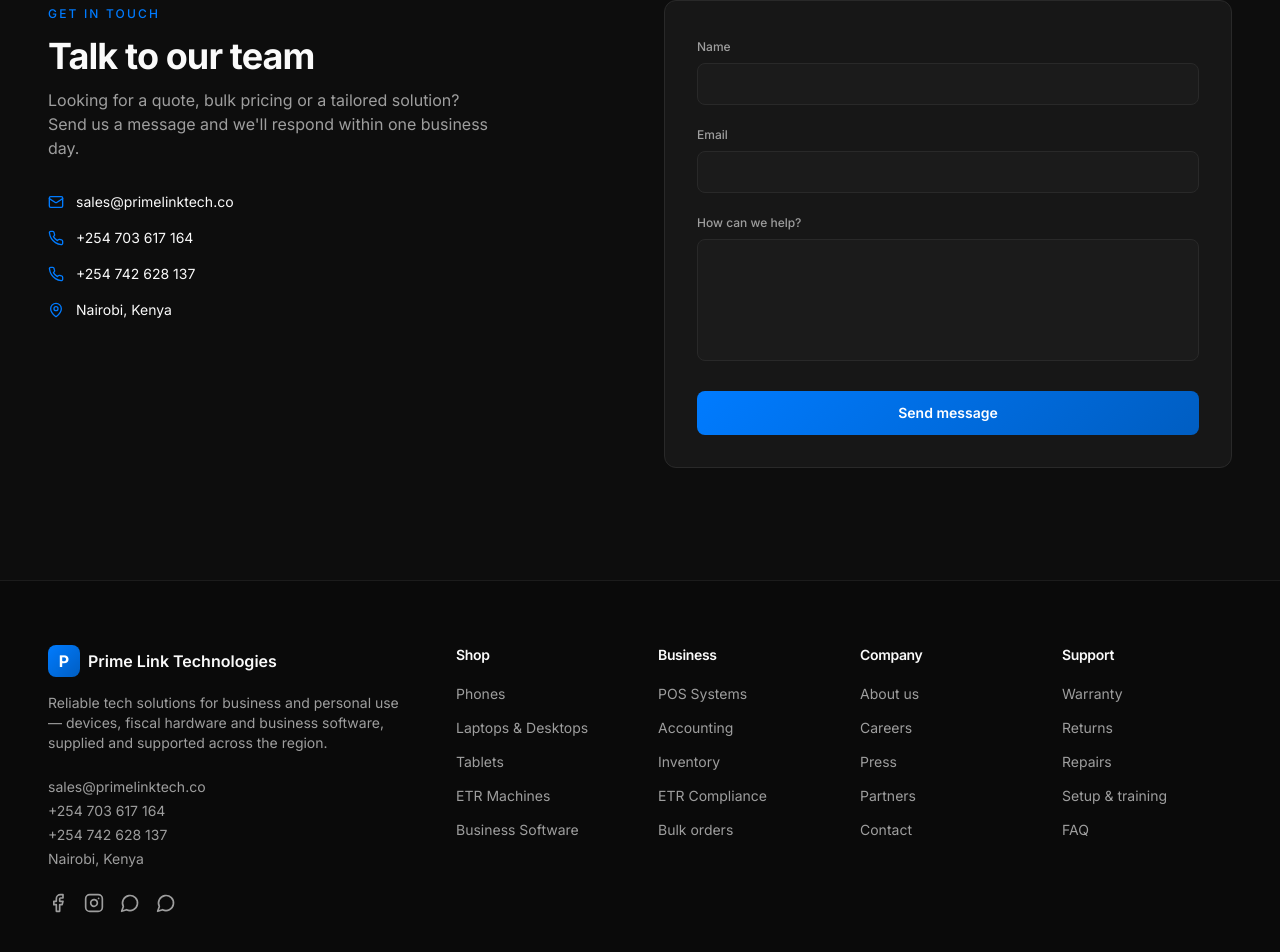
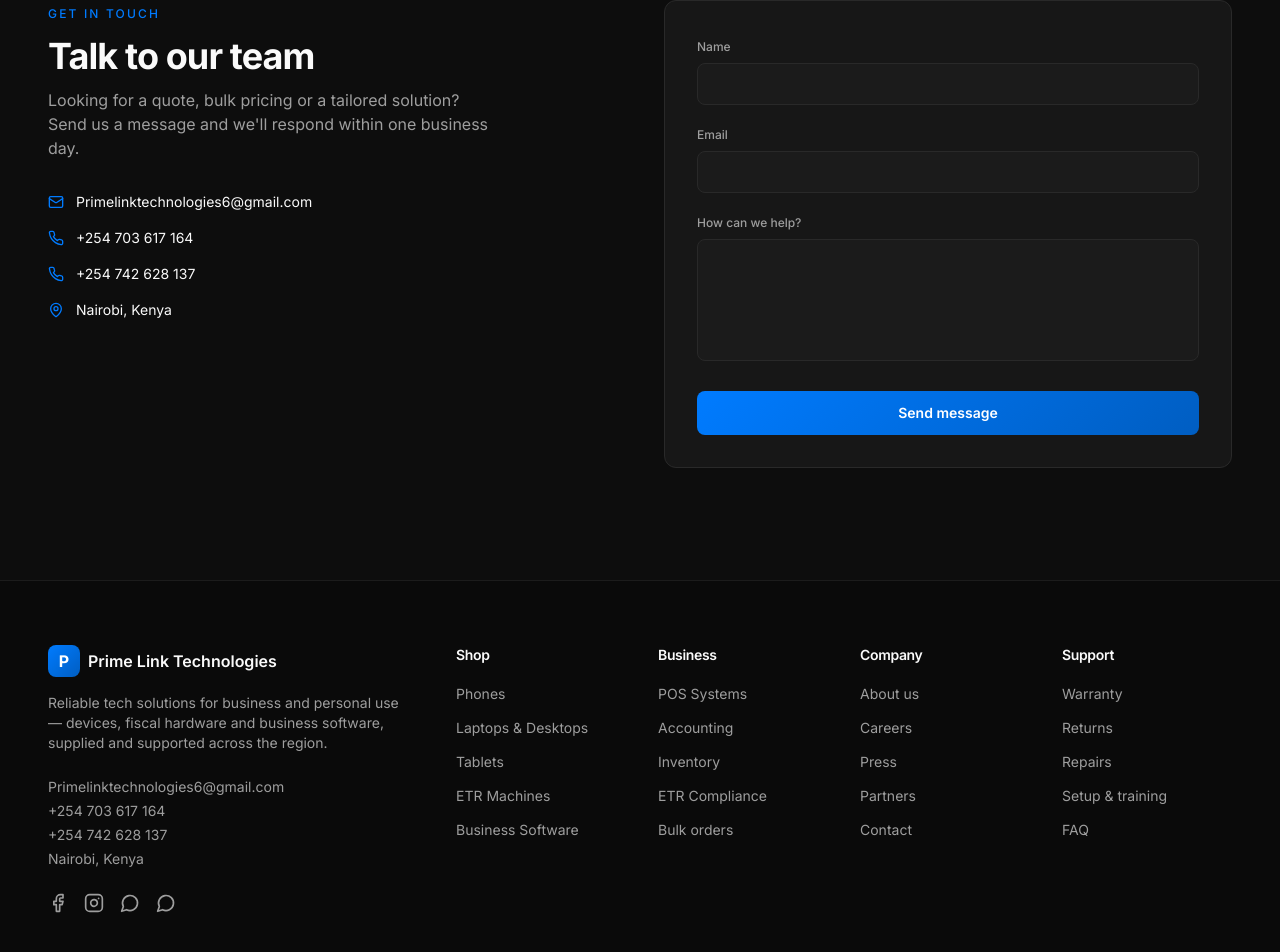
Before and after one commit to Usernyagah/primelinktechnologies, a React (Vite) app: page / in a window 1280 px wide. Shown: the part 7497-8449 px from the top of the page. Built offline with nearby package versions, Linux system fonts and the light colour scheme; no server answers; the HTML template or start-up script is replaced by a standard one.

Commit message:
fix: update contact email to Primelinktechnologies6@gmail.com

```diff
--- a/src/components/site/Contact.tsx
+++ b/src/components/site/Contact.tsx
@@ -55,7 +55,7 @@
             Looking for a quote, bulk pricing or a tailored solution? Send us a message and we'll respond within one business day.
           </p>
           <ul className="mt-8 space-y-4 text-sm">
-            <li className="flex items-center gap-3"><Mail className="h-4 w-4 text-accent" /> sales@primelinktech.co</li>
+            <li className="flex items-center gap-3"><Mail className="h-4 w-4 text-accent" /> Primelinktechnologies6@gmail.com</li>
             <li className="flex items-center gap-3"><Phone className="h-4 w-4 text-accent" /> +254 703 617 164</li>
             <li className="flex items-center gap-3"><Phone className="h-4 w-4 text-accent" /> +254 742 628 137</li>
             <li className="flex items-center gap-3"><MapPin className="h-4 w-4 text-accent" /> Nairobi, Kenya</li>
--- a/src/components/site/Footer.tsx
+++ b/src/components/site/Footer.tsx
@@ -39,7 +39,7 @@
             Reliable tech solutions for business and personal use — devices, fiscal hardware and business software, supplied and supported across the region.
           </p>
           <div className="mt-6 text-sm text-muted-foreground space-y-1">
-            <p>sales@primelinktech.co</p>
+            <p>Primelinktechnologies6@gmail.com</p>
             <p>+254 703 617 164</p>
             <p>+254 742 628 137</p>
             <p>Nairobi, Kenya</p>
```
